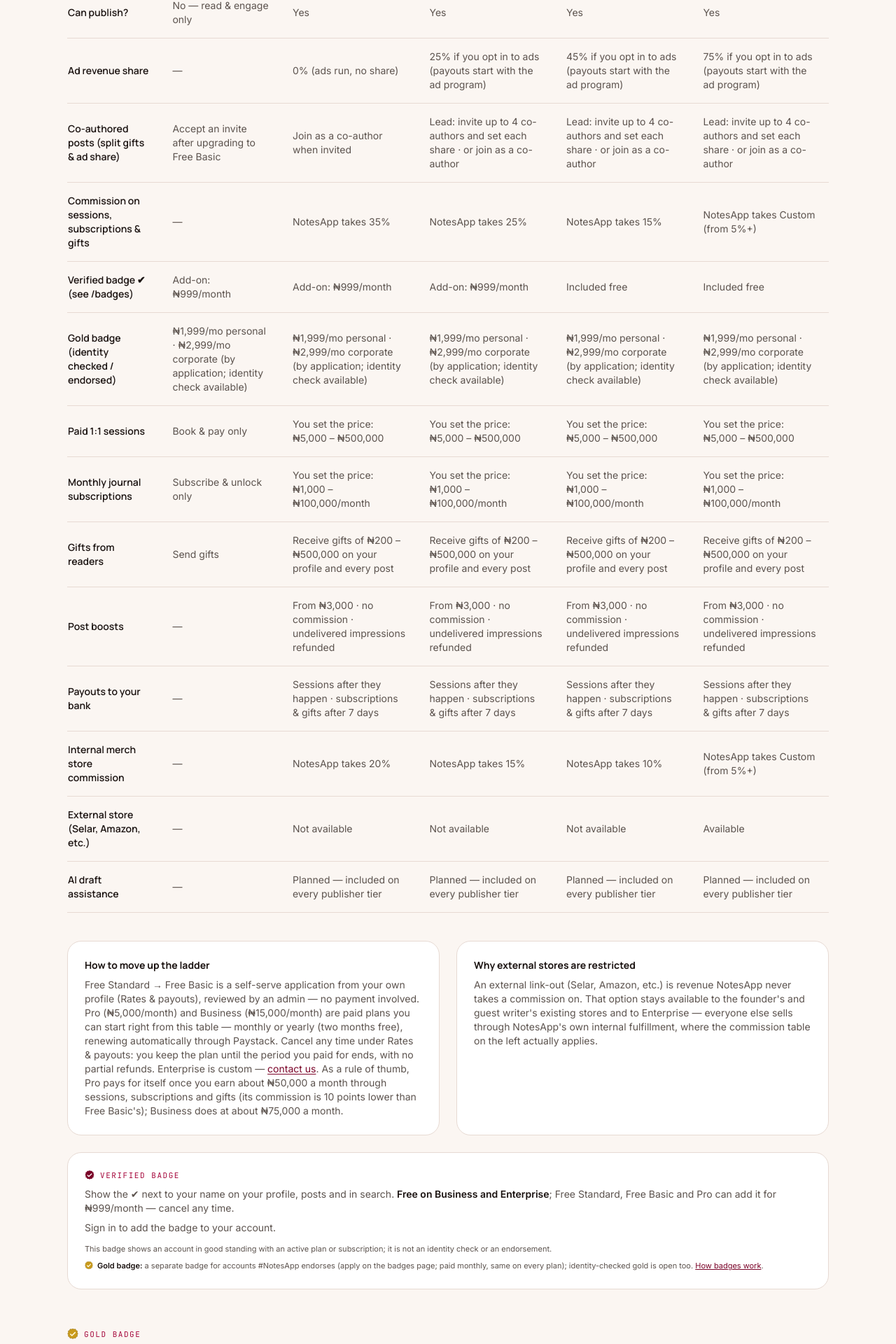
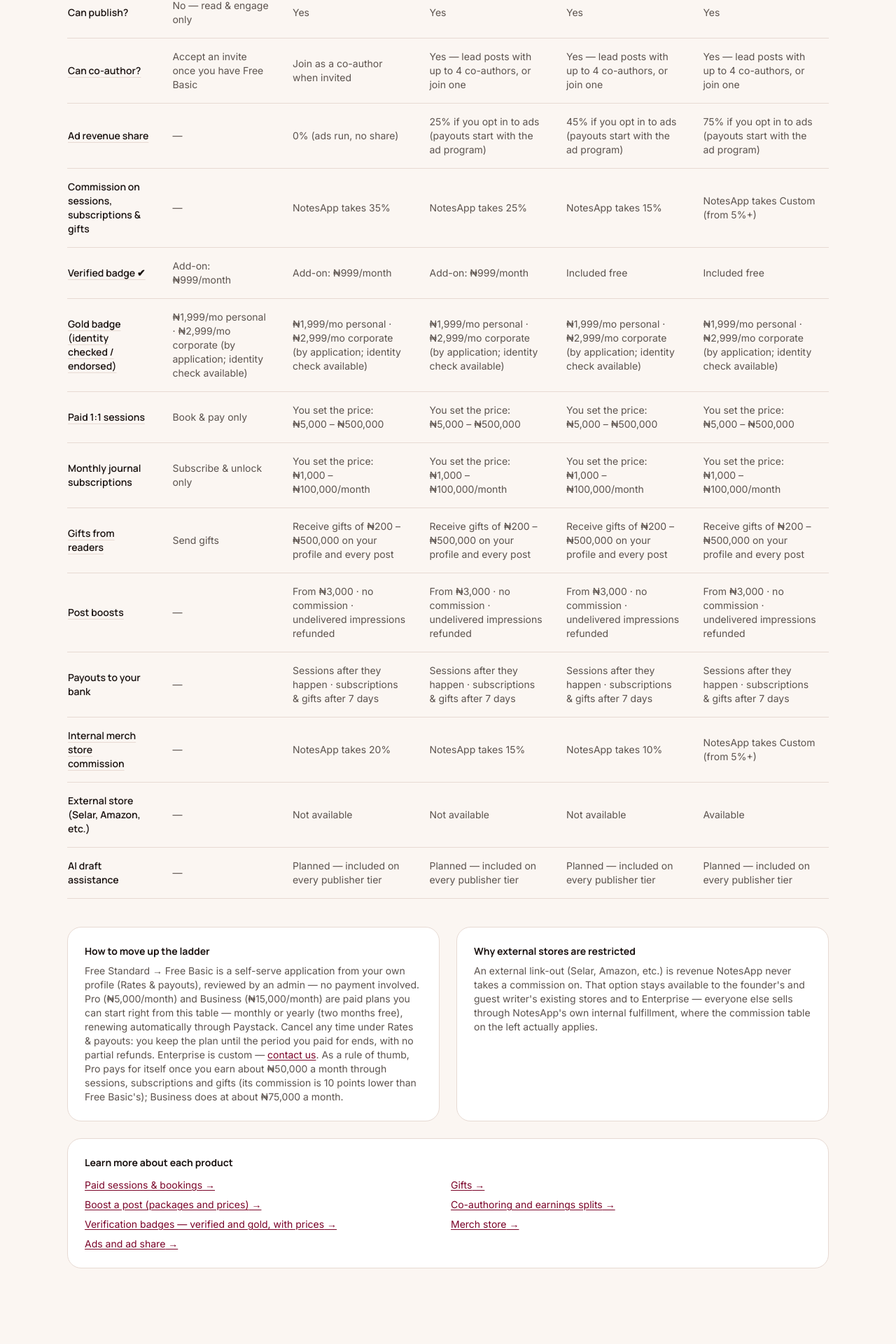
Before and after one commit to AceBoss1/notesapp, a Next.js app: page /pricing in a window 1280 px wide. Shown: the part 729-2649 px from the top of the page at 70% size. Built offline with nearby package versions, Linux system fonts and the light colour scheme; no server answers; the database is empty.

Commit message:
Pricing: Can co-author? row under Can publish?, link rows to product pages, drop repeated cards
Co-Authored-By: Claude Sonnet 5.5 <noreply@anthropic.com>
Claude-Session: https://claude.ai/code/session_014YUCojVUYbQrveaVgUJMCC

```diff
--- a/app/pricing/page.tsx
+++ b/app/pricing/page.tsx
@@ -2,12 +2,9 @@ import type { Metadata } from "next";
 import Link from "next/link";
 import { TIERS, formatPercent, badgeIncluded, BADGE_PRICE_KOBO } from "@/lib/tiers";
 import { GOLD_PRICING } from "@/lib/gold";
-import GoldBadgeExplainer from "@/components/GoldBadgeExplainer";
+import { BOOST_PACKAGES } from "@/lib/boost-config";
 import { GOLD_KIND_LIVE } from "@/lib/badges";
-import { BOOST_PACKAGES } from "@/lib/boost-config";
 import UpgradeButton from "@/components/UpgradeButton";
-import BadgeCard from "@/components/BadgeCard";
-import VerifiedBadge from "@/components/VerifiedBadge";
 import { LIMITS, formatNaira } from "@/lib/booking-time";
 
 export const metadata: Metadata = {
@@ -16,21 +13,23 @@ export const metadata: Metadata = {
     "#NotesApp's tier ladder — Free Standard for readers, Free Basic through Enterprise for publishers, with transparent ad revenue share and booking/unlock/merch commission at every level.",
 };
 
-const ROWS: { label: string; render: (t: (typeof TIERS)[number]) => string }[] = [
+const ROWS: { label: string; href?: string; render: (t: (typeof TIERS)[number]) => string }[] = [
   { label: "Can publish?", render: (t) => (t.canPublish ? "Yes" : "No — read & engage only") },
   {
+    label: "Can co-author?",
+    href: "/coauthoring",
+    render: (t) =>
+      !t.canPublish
+        ? "Accept an invite once you have Free Basic"
+        : t.tier === "pro" || t.tier === "business" || t.tier === "enterprise"
+          ? "Yes — lead posts with up to 4 co-authors, or join one"
+          : "Join as a co-author when invited",
+  },
+  {
     label: "Ad revenue share",
+    href: "/advertise",
     render: (t) =>
       t.adRevenueShare === null ? "—" : t.adRevenueShare === 0 ? "0% (ads run, no share)" : `${(t.adRevenueShare * 100).toFixed(0)}% if you opt in to ads (payouts start with the ad program)`,
-  },
-  {
-    label: "Co-authored posts (split gifts & ad share)",
-    render: (t) =>
-      !t.canPublish
-        ? "Accept an invite after upgrading to Free Basic"
-        : t.tier === "pro" || t.tier === "business" || t.tier === "enterprise"
-          ? "Lead: invite up to 4 co-authors and set each share · or join as a co-author"
-          : "Join as a co-author when invited",
   },
   {
     label: "Commission on sessions, subscriptions & gifts",
@@ -40,15 +39,18 @@ const ROWS: { label: string; render: (t: (typeof TIERS)[number]) => string }[] =
         : "—",
   },
   {
-    label: "Verified badge ✔ (see /badges)",
+    label: "Verified badge ✔",
+    href: "/badges",
     render: (t) => (badgeIncluded(t.tier) ? "Included free" : `Add-on: ${formatNaira(BADGE_PRICE_KOBO)}/month`),
   },
   {
     label: "Gold badge (identity checked / endorsed)",
+    href: "/badges",
     render: () => `${formatNaira(GOLD_PRICING.personal.monthlyKobo)}/mo personal · ${formatNaira(GOLD_PRICING.corporate.monthlyKobo)}/mo corporate (by application; identity check ${GOLD_KIND_LIVE.identity ? "available" : "coming soon"})`,
   },
   {
     label: "Paid 1:1 sessions",
+    href: "/booking",
     render: (t) => (t.canPublish ? `You set the price: ${formatNaira(LIMITS.sessionMinKobo)} – ${formatNaira(LIMITS.sessionMaxKobo)}` : "Book & pay only"),
   },
   {
@@ -57,10 +59,12 @@ const ROWS: { label: string; render: (t: (typeof TIERS)[number]) => string }[] =
   },
   {
     label: "Gifts from readers",
+    href: "/gifts",
     render: (t) => (t.canPublish ? "Receive gifts of ₦200 – ₦500,000 on your profile and every post" : "Send gifts"),
   },
   {
     label: "Post boosts",
+    href: "/boost",
     render: (t) => (t.canPublish ? `From ${formatNaira(BOOST_PACKAGES[0].priceKobo)} · no commission · undelivered impressions refunded` : "—"),
   },
   {
@@ -69,6 +73,7 @@ const ROWS: { label: string; render: (t: (typeof TIERS)[number]) => string }[] =
   },
   {
     label: "Internal merch store commission",
+    href: "/merchstore",
     render: (t) => (t.canPublish ? `NotesApp takes ${formatPercent(t.merchCommission, t.merchCommissionFloor)}` : "—"),
   },
   {
@@ -122,7 +127,13 @@ export default function PricingPage() {
           <tbody>
             {ROWS.map((row) => (
               <tr key={row.label} className="border-b border-rule">
-                <td className="py-4 pr-4 font-ui text-sm font-semibold text-ink">{row.label}</td>
+                <td className="py-4 pr-4 font-ui text-sm font-semibold text-ink">
+                  {row.href ? (
+                    <Link href={row.href} className="underline decoration-rule underline-offset-4 hover:text-crimson">{row.label}</Link>
+                  ) : (
+                    row.label
+                  )}
+                </td>
                 {TIERS.map((t) => (
                   <td key={t.tier} className="px-4 py-4 text-sm text-slate">
                     {row.render(t)}
@@ -170,83 +181,25 @@ export default function PricingPage() {
         </div>
       </div>
 
-      <div className="mt-6">
-        <BadgeCard pitch />
-      </div>
-
-      <div className="mt-14">
-        <GoldBadgeExplainer />
-        <dl className="mt-6 divide-y divide-rule border-y border-rule">
+      <div className="card mt-6 p-6">
+        <p className="font-ui text-sm font-bold text-ink">Learn more about each product</p>
+        <ul className="mt-3 grid grid-cols-1 gap-2 text-sm sm:grid-cols-2">
           {[
-            ["Does my plan change the gold price?", "No. Gold costs the same on Free Basic, Pro, Business and Enterprise. Business and Enterprise include the maroon ✔ free, but gold is always a separate, paid mark."],
-            ["Is the identity deposit refundable?", "No. It pays for the third-party identity check whether or not it passes, so it isn't refunded. Endorsement has no deposit at all."],
-            ["What do I get for the monthly fee?", "The gold ✔ beside your name everywhere it appears, for as long as you renew. Cancel any time and keep it until the paid period ends."],
-          ].map(([q, a]) => (
-            <div key={q} className="py-4">
-              <dt className="font-ui text-sm font-bold text-ink">{q}</dt>
-              <dd className="mt-1 text-sm text-slate">{a}</dd>
-            </div>
+            ["/booking", "Paid sessions & bookings"],
+            ["/gifts", "Gifts"],
+            ["/boost", "Boost a post (packages and prices)"],
+            ["/coauthoring", "Co-authoring and earnings splits"],
+            ["/badges", "Verification badges — verified and gold, with prices"],
+            ["/merchstore", "Merch store"],
+            ["/advertise", "Ads and ad share"],
+          ].map(([href, label]) => (
+            <li key={href}>
+              <Link href={href} className="text-crimson underline underline-offset-2">{label} →</Link>
+            </li>
           ))}
-        </dl>
-      </div>
-
-      <div className="card mt-6 p-6">
-        <p className="font-ui text-sm font-bold text-ink">Ways to earn, and how you're paid</p>
-        <ul className="mt-3 list-disc space-y-2 pl-5 text-sm text-slate">
-          <li>
-            <strong className="text-ink">Paid 1:1 sessions</strong> — you set the price and hours. Cancellations follow one
-            published policy (full refund 48h+ before, 50% at 24–48h, none inside 24h; always full if you cancel).
-          </li>
-          <li>
-            <strong className="text-ink">Monthly journal subscriptions</strong> — readers unlock your premium entries;
-            renews automatically until they cancel.
-          </li>
-          <li>
-            <strong className="text-ink">Payouts</strong> — to your verified Nigerian bank account: sessions after they
-            take place, subscriptions after a 7-day dispute window. Commission comes off the top, per your tier above.
-          </li>
-          <li>
-            <Link href="/coauthoring" className="font-bold text-crimson underline underline-offset-2">Co-authoring</Link> — Pro and Business publishers can share a post with other members and agree each person&apos;s
-            percentage of what it earns (gifts on it are split now; ad share when ad payouts launch). Any publisher can accept an invite.
-          </li>
-          <li>
-            <Link href="/gifts" className="font-bold text-crimson underline underline-offset-2">Gifts</Link> — readers can send a publisher, or a single post, a gift of ₦200,
-            ₦500, ₦1,000, ₦2,000, ₦5,000 or any amount up to ₦500,000. Same commission and payout timing as
-            subscriptions (7-day window).
-          </li>
-
         </ul>
       </div>
 
-      <div className="card mt-6 p-6">
-        <p className="font-ui text-sm font-bold text-ink">Boost a post</p>
-        <p className="mt-2 text-sm text-slate">
-          <Link href="/boost" className="text-crimson underline underline-offset-2">Boost</Link> puts a post in the Boosted slots on the home and Journals pages. You pay for{" "}
-          <strong className="text-ink">validated impressions</strong> — a real visitor seeing your post for about a
-          second, counted once per visitor per day — delivered over several days. Undelivered impressions are refunded
-          pro-rata. Boosts are not commissionable: what you pay is the price.
-        </p>
-        <div className="mt-4 grid gap-4 sm:grid-cols-3">
-          {BOOST_PACKAGES.map((p) => (
-            <div key={p.id} className="border border-rule p-4">
-              <p className="font-ui text-sm font-bold text-ink">{p.name}</p>
-              <p className="mt-1 font-display text-xl text-ink">{formatNaira(p.priceKobo)}</p>
-              <p className="mt-1 text-xs text-slate">
-                {p.impressions.toLocaleString()} impressions · up to {p.maxPerDay.toLocaleString()}/day · up to {p.windowDays} days
-              </p>
-            </div>
-          ))}
-        </div>
-      </div>
-
-      <p className="mt-10 text-sm text-slate">
-        Full ad-share policy detail (why no gated conditions, who can
-        advertise):{" "}
-        <Link href="/advertise" className="text-crimson underline underline-offset-2">
-          Advertise page
-        </Link>
-        .
-      </p>
     </div>
   );
 }
```
Also changed, not shown: 1 other file (tests, documents, lock files or other folders).
